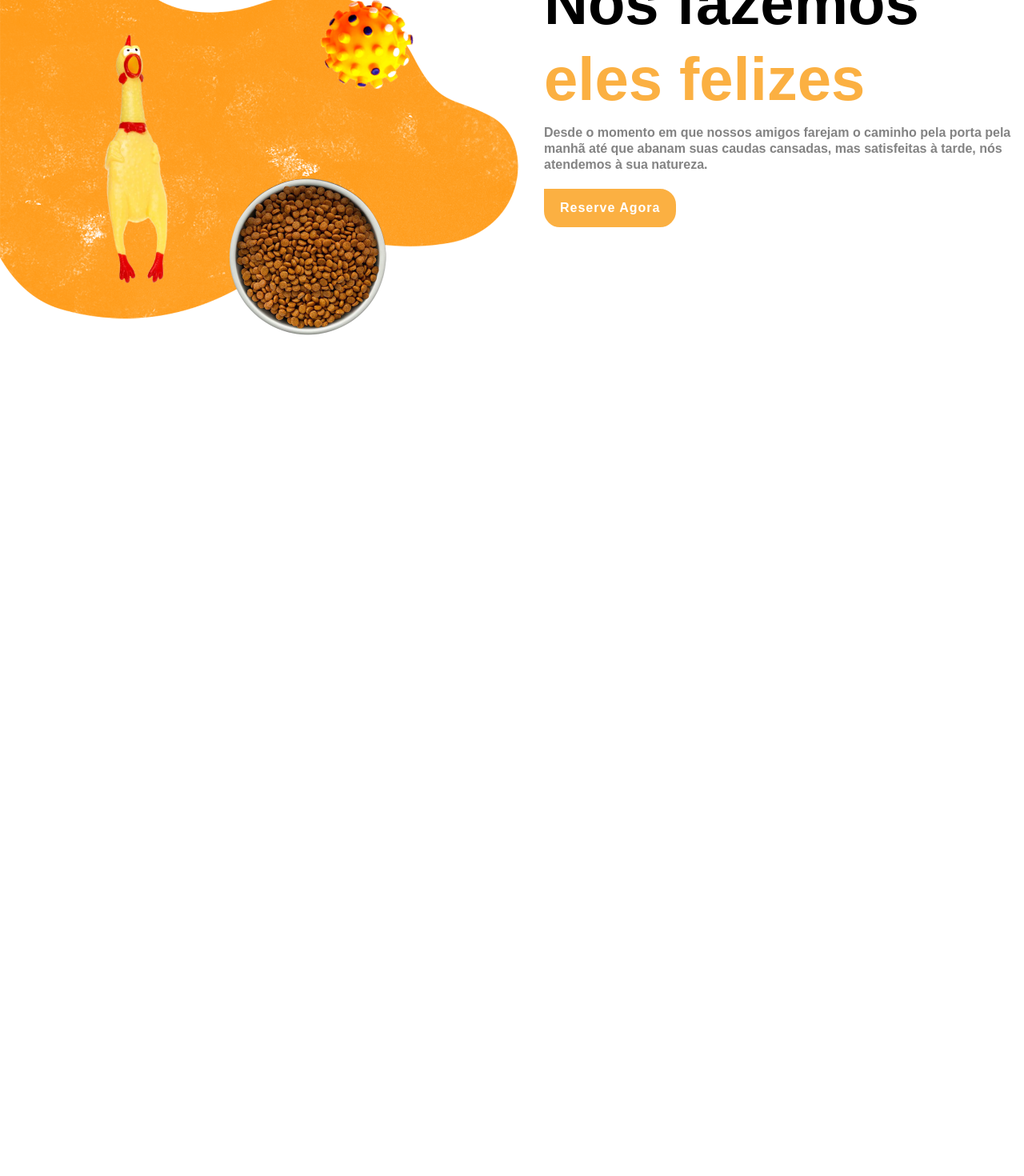
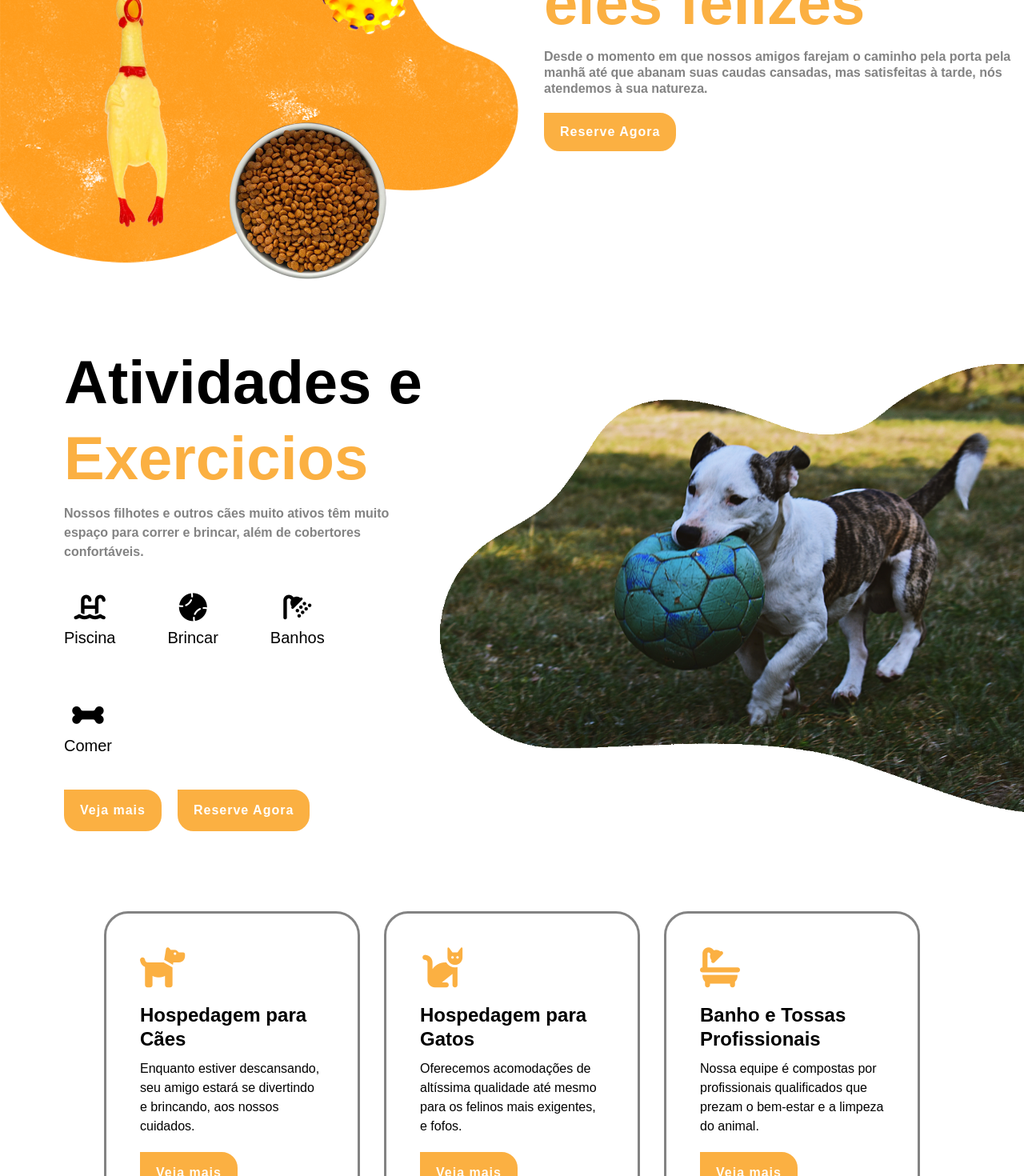
Before and after one commit to davimgfx/aumigos, a React (Create React App) app: page / in a window 1280 px wide. Shown: the part 1080-2550 px from the top of the page at 80% size. Before the commit the page ends 1600 px from the top, so only its background shows below. Built offline with nearby package versions, Linux system fonts and the light colour scheme.

Commit message:
add feedback section

```diff
--- a/src/App.js
+++ b/src/App.js
@@ -1,4 +1,4 @@
-import { Navbar, Hero, About } from "./components";
+import { Navbar, Hero, About, Services, Feedback } from "./components";
 
 function App() {
   return (
@@ -6,6 +6,8 @@ function App() {
       <Navbar />
       <Hero />
       <About />
+      <Services/>
+      <Feedback/>
     </div>
   );
 }
--- a/src/components/About/About.jsx
+++ b/src/components/About/About.jsx
@@ -2,14 +2,22 @@ import React from "react";
 import ball from "../../imgs/ball.png";
 import food from "../../imgs/food.png";
 import img2 from "../../imgs/img2.png";
+import img3 from "../../imgs/img3.png";
 import toy from "../../imgs/toy.png";
+import Button from "../Button/Button";
+import { aboutAct } from "./aboutAct";
 import "./style-about.css";
 const About = () => {
   return (
+    <>
       <section id="about" className="section-about relative">
-      <div className="mt-[10rem] relative">
-        <div >
-          <img src={toy} alt="" className="absolute bottom-[30%] left-[45%] md1300:left-[20%] md1300:bottom-[10%] md1300:w-[8rem]" />
+        <div className="mt-[10rem] relative md1300:mt-[15rem]">
+          <div>
+            <img
+              src={toy}
+              alt=""
+              className="absolute bottom-[1%] left-[45%] md1300:left-[20%] md1300:bottom-[10%] md1300:w-[8rem]"
+            />
           </div>
           <div>
             <img
@@ -31,18 +39,56 @@ const About = () => {
             <span className="text-[#FBB042]">eles felizes</span>
           </h2>
           <p className="text-[16px] text-[#838383]  mt-[1rem] ">
-          Desde o momento em que nossos amigos farejam o caminho pela porta pela
-          manhã até que abanam suas caudas cansadas, mas satisfeitas à tarde,
-          nós atendemos à sua natureza.
+            Desde o momento em que nossos amigos farejam o caminho pela porta
+            pela manhã até que abanam suas caudas cansadas, mas satisfeitas à
+            tarde, nós atendemos à sua natureza.
           </p>
-
-        <div className="flex items-center">
-          <p className=" mt-[2rem] text-[1.4rem] btn btn-slide-about py-[1.2rem] px-[1.8rem] bg-[#FBB042] border-[#FBB042] border-solid font-[800] border-2 rounded-r-[2rem] rounded-b-[2rem] text-white">
-            Reserve Agora
+          <Button text="Reserve Agora" />
+        </div>
+      </section>
+      <section className="mt-[10rem] relative section">
+        <div className="flex gap-[2rem] items-center justify-between">
+          <div className="w-[45rem]">
+            {/* Title */}
+            <div className="text-[76px] font-bold w-[60rem] leading-tight">
+              <h2 className="">
+                Atividades e
+                <span className="text-center text-[#FBB042]">
+                  {" "}
+                  <br />
+                  Exercicios
+                </span>
+              </h2>
+            </div>
+            {/* Description */}
+            <p className="text-[16px] text-[#838383]  mt-[1rem] font-bold">
+              Nossos filhotes e outros cães muito ativos têm muito espaço para
+              correr e brincar, além de cobertores confortáveis.
             </p>
+            {/* Icons */}
+            <div className=" flex gap-[6.5rem] justify-start my-auto flex-wrap mt-[4rem]">
+              {aboutAct.map((value, index) => (
+                <div
+                  className="flex flex-col justify-center items-center gap-[0.5rem]"
+                  key={index}>
+                  <i className={`fa-solid ${value.icon}  text-[3.5rem]`}></i>
+                  <p className="text-[2rem]">{value.title}</p>
+                </div>
+              ))}
+            </div>
+            {/* Buttons */}
+            <div className="flex gap-[2rem] mt-[2rem]">
+              <Button text="Veja mais" />
+              <Button text="Reserve Agora" />
+            </div>
+          </div>
+          {/* Main Image */}
+          <div className="">
+            <img src={img3} alt="" className="w-[100%]" />
           </div>
         </div>
       </section>
+    </>
   );
 };
 
--- /dev/null
+++ b/src/components/About/aboutAct.js
@@ -0,0 +1,21 @@
+export const aboutAct = [
+    {
+      icon: "fa-water-ladder",
+      title: "Piscina",
+    },
+
+    {
+      icon: "fa-baseball",
+      title: "Brincar",
+    },
+    {
+      icon: "fa-shower",
+      title: "Banhos",
+    },
+
+    {
+      icon: "fa-bone",
+      title: "Comer",
+    },
+
+  ];
--- /dev/null
+++ b/src/components/Button/Button.jsx
@@ -0,0 +1,13 @@
+import React from "react";
+
+const Button = ({ text }) => {
+  return (
+    <div className="flex items-center">
+      <p className=" mt-[2rem] text-[1.4rem] btn btn-slide-about py-[1.2rem] px-[1.8rem] bg-[#FBB042] border-[#FBB042] border-solid font-[800] border-2 rounded-r-[2rem] rounded-b-[2rem] text-white">
+        {text}
+      </p>
+    </div>
+  );
+};
+
+export default Button;
--- /dev/null
+++ b/src/components/Feedback/Feedback.jsx
@@ -0,0 +1,28 @@
+import React from "react";
+import img4 from "../../imgs/img4.png";
+const Feedback = () => {
+  return (
+    <section id="feedback" className="mt-[5rem]">
+      <div className="flex gap-[2rem]  items-center ">
+        <div>
+          <img src={img4} alt="" />
+        </div>
+        <div className="mb-[10rem] w-[80rem] pr-[8rem] ">
+          <i className="fa-solid fa-quote-right text-[8rem] text-[#FBB042]"></i>
+          <h2 className="font-bold text-[24px] mt-[2rem] leading-tight">
+            Nós adoramos levar a Crystal para a Aumigos! A equipe é sempre tão
+            amigavel e é tão conveniente para nossas agendas de viagentes!{" "}
+          </h2>
+          <h2 className="font-bold text-[24px] mt-[4rem] leading-tight text-[#FBB042]">
+            Miguel Costa
+          </h2>
+          <p className="font-[600] text-[18px] mt-[2rem] leading-tight text-[#838383]">
+            Tutor
+          </p>
+        </div>
+      </div>
+    </section>
+  );
+};
+
+export default Feedback;
--- a/src/components/Hero/Hero.jsx
+++ b/src/components/Hero/Hero.jsx
@@ -3,7 +3,8 @@ import img1 from "../../imgs/img1.png";
 const Hero = () => {
   return (
     <section id="home" className="section section-hero">
-      <div className="w-[58rem]">
+      <div className="flex gap-[2rem] items-center justify-between">
+        <div className="w-[54rem]">
           {/* Title */}
           <div className="text-[76px] font-bold w-[60rem]">
             <span className="text-[#FBB042]">Aproveite suas</span> <br />
@@ -23,8 +24,9 @@ const Hero = () => {
           </div>
         </div>
         {/* Image */}
-      <div className="absolute top-[6rem] right-0">
-        <img src={img1} alt="" className="w-[100%]" />
+        <div className=" ">
+          <img src={img1} alt="" className=" " />
+        </div>
       </div>
     </section>
   );
--- /dev/null
+++ b/src/components/Services/Services.jsx
@@ -0,0 +1,25 @@
+import React from "react";
+import Button from "../Button/Button";
+import { ServicesInfo } from "./ServicesInfos";
+const Services = () => {
+  return (
+    <section className="flex justify-center align-center mt-[10rem]" id="services">
+      <div className="flex justify-center items-center gap-[3rem] flex-wrap ">
+        {ServicesInfo.map((value, index) => (
+          <div className="h-[380px] rounded-[3rem] w-[320px] p-[4.2rem] border-[#838383] border-solid" key={index}>
+            <i className={`fa-solid ${value.icon} text-[5rem]  text-[#FBB042]`}></i>
+            <h2 className="font-bold text-[24px] mt-[2rem] leading-tight">
+              {value.title}
+            </h2>
+            <p className="mt-[1rem] text-[16px]">
+              {value.description}
+            </p>
+            <Button text="Veja mais"></Button>
+          </div>
+        ))}
+      </div>
+    </section>
+  );
+};
+
+export default Services;
--- /dev/null
+++ b/src/components/Services/ServicesInfos.js
@@ -0,0 +1,22 @@
+export const ServicesInfo = [
+    {
+      icon: "fa-dog",
+      title: "Hospedagem para Cães",
+      description: "Enquanto estiver descansando, seu amigo estará se divertindo e brincando, aos nossos cuidados."
+    },
+    {
+        icon: "fa-cat",
+        title: "Hospedagem para Gatos",
+        description: "Oferecemos acomodações de altíssima qualidade até mesmo para os felinos mais exigentes, e fofos."
+    },
+    {
+        icon: "fa-bath",
+        title: "Banho e Tossas Profissionais",
+        description: "Nossa equipe é compostas por profissionais qualificados que prezam o bem-estar e a limpeza do animal."
+    },
+    {
+        icon: "fa-taxi",
+        title: "Taxi Drivers para Pets",
+        description: "Se não tiver condições para trazer ou levar o seu pet, não se preocupe, possuimos Taxi Drivers."
+    }
+  ];
--- a/src/components/index.js
+++ b/src/components/index.js
@@ -1,4 +1,7 @@
 import Navbar from "./Navbar/Navbar.jsx"
 import Hero from "./Hero/Hero.jsx"
 import About from "./About/About.jsx"
-export { Navbar, Hero, About }
+import Button from "./Button/Button.jsx"
+import Services from "./Services/Services.jsx"
+import Feedback from "./Feedback/Feedback.jsx"
+export { Navbar, Hero, About, Button, Services, Feedback }
--- a/src/index.css
+++ b/src/index.css
@@ -33,31 +33,28 @@ html {
 }
 
 .section-about {
-  height: 100vh;
   display: flex;
-  justify-content: start;
   align-items: center;
   flex-direction: row;
   gap: 3rem;
 }
 
-
-.btn{
+.btn {
   text-align: center;
   font-size: 16px;
   letter-spacing: 1px;
   text-decoration: none;
   cursor: pointer;
-  transition:  ease-out 0.5s;
+  transition: ease-out 0.5s;
 }
 
-.btn.btn-slide{
-box-shadow: inset 0 0 0 1px #FBB042;
+.btn.btn-slide {
+  box-shadow: inset 0 0 0 1px #fbb042;
 }
 
 .btn.btn-slide:hover {
-box-shadow: inset 0 0 0 50px #FBB042;
-color: white;
+  box-shadow: inset 0 0 0 50px #fbb042;
+  color: white;
 }
 
 .btn.btn-slide-about {
@@ -66,5 +63,5 @@ color: white;
 
 .btn.btn-slide-about:hover {
   box-shadow: inset 0px 0 0 50px white;
-  color: #FBB042
+  color: #fbb042;
 }
```
Also changed, not shown: src/components/About/style-about.css (+4 -4 lines). Lines whose indentation alone changed are shown as unchanged.
